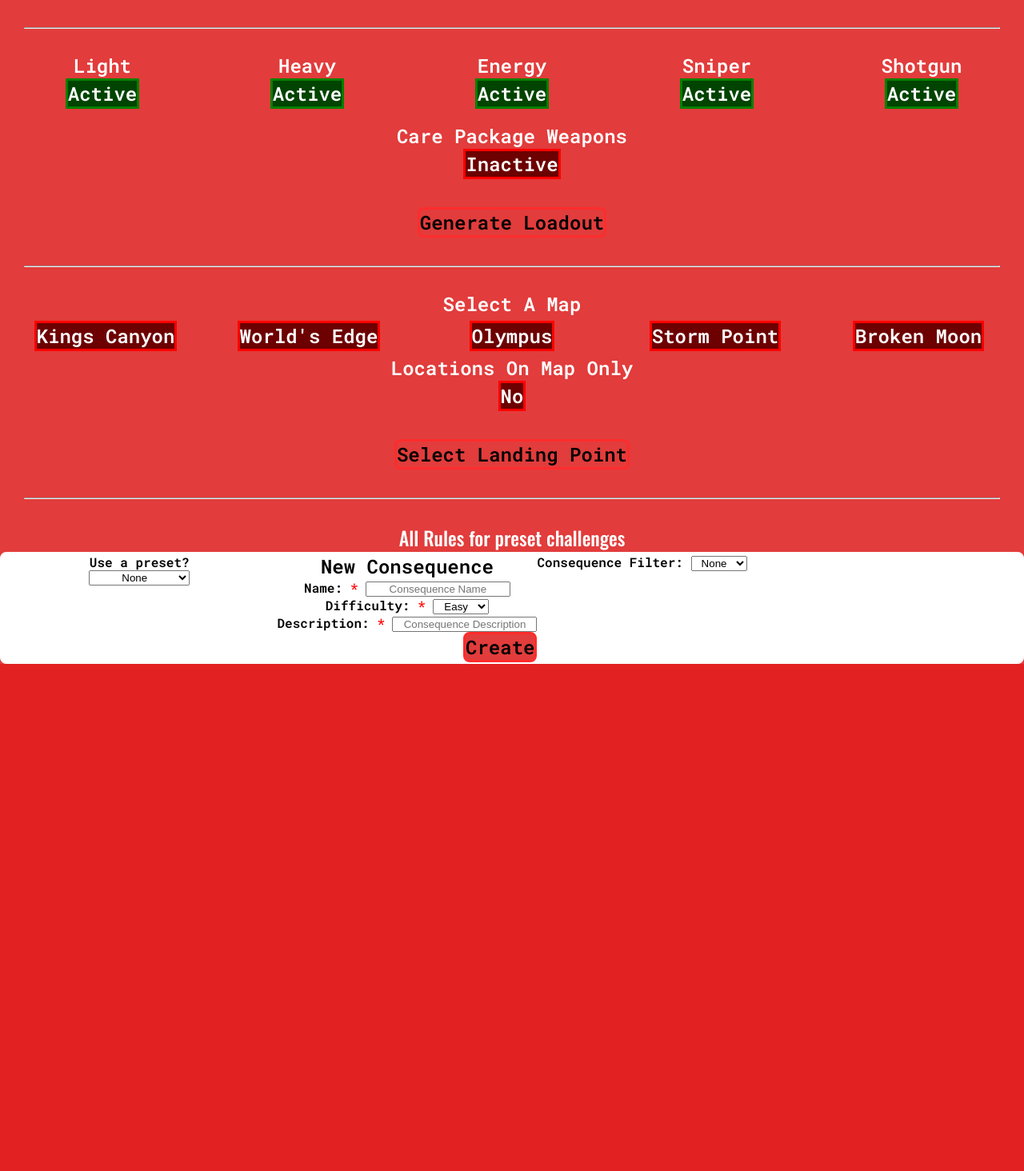
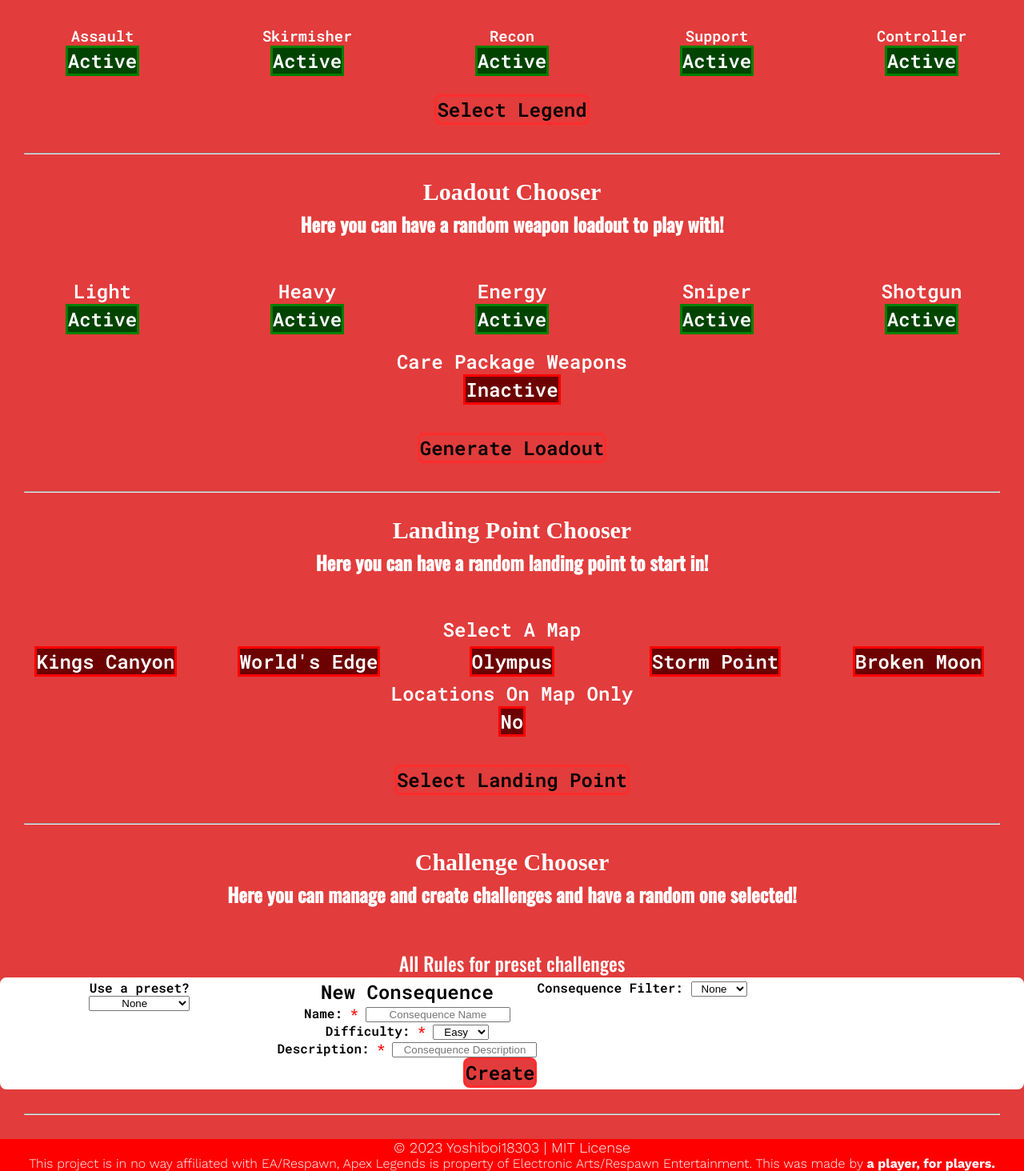
Before and after one commit to Yoshiboi18303/apex-mini-randomizer, a React (Create React App) app: page / in a window 1280 px wide. Shown: the part 414-1878 px from the top of the page at 80% size. Before the commit the page ends 1274 px from the top, so only its background shows below. Built offline with nearby package versions, Linux system fonts and the light colour scheme.

Commit message:
Add Footer Add Header Component to all randomizers Add initial divider to App

```diff
--- a/package.json
+++ b/package.json
@@ -25,12 +25,6 @@
     "predeploy": "git push -u origin main && cls && npm run build",
     "deploy": "gh-pages -b gh-pages -d build"
   },
-  "eslintConfig": {
-    "extends": [
-      "react-app",
-      "react-app/jest"
-    ]
-  },
   "browserslist": {
     "production": [
       ">0.2%",
--- a/src/App.tsx
+++ b/src/App.tsx
@@ -5,6 +5,7 @@
 import Banner from "./components/Banner";
 import ConsequenceChooser from "./components/randomizers/consequences/ConsequenceChooser";
 import { invertValue, getLocalStorageData } from "./utils/";
+import Footer from "./components/Footer";
 
 function isAprilFools(currentDate: Date = new Date()): boolean {
   // currentDate.getMonth() returns an index of the month, so 3 = 4 in this situation.
@@ -15,7 +16,8 @@
   const [useDarkMode, setUseDarkMode] = useState(
     getLocalStorageData<boolean>("isDarkMode", false)
   );
-  const isAprilFoolsDay = isAprilFools();
+  const currentDate = new Date();
+  const isAprilFoolsDay = isAprilFools(currentDate);
 
   useEffect(() => {
     localStorage.setItem("isDarkMode", JSON.stringify(useDarkMode));
@@ -68,6 +70,7 @@
         Here you can enjoy letting our "<em>very powerful algorithm</em>" decide
         a lot of stuff from the game Apex Legends!
       </h2>
+      <hr className="m-30px" />
       <ApexLegendChooser isDarkMode={useDarkMode} />
       <hr className="m-30px" />
       <WeaponChooser isDarkMode={useDarkMode} />
@@ -75,6 +78,27 @@
       <LandingPointChooser isDarkMode={useDarkMode} />
       <hr className="m-30px" />
       <ConsequenceChooser isDarkMode={useDarkMode} />
+      <hr className="m-30px" />
+      <Footer isDarkMode={useDarkMode}>
+        <div>
+          <h4 className="footer-text">
+            © {currentDate.getFullYear()} Yoshiboi18303 |{" "}
+            <a
+              href="https://github.com/Yoshiboi18303/apex-mini-randomizer/blob/main/LICENSE"
+              className="footer-text link"
+              target="_blank"
+              rel="noopener noreferrer"
+            >
+              MIT License
+            </a>
+          </h4>
+          <h6 className="footer-text">
+            This project is in no way affiliated with EA/Respawn, Apex Legends
+            is property of Electronic Arts/Respawn Entertainment. This was made
+            by <b>a player, for players.</b>
+          </h6>
+        </div>
+      </Footer>
     </div>
   );
 }
--- /dev/null
+++ b/src/components/Footer.tsx
@@ -0,0 +1,16 @@
+import React from "react";
+import { BaseComponentProps } from "../utils";
+
+interface FooterProps extends BaseComponentProps {
+  children: React.ReactNode;
+}
+
+export default function Footer({ children, isDarkMode }: FooterProps) {
+  return (
+    <footer
+      className={`footer-container ${isDarkMode ? "dark-mode" : "light-mode"}`}
+    >
+      {children}
+    </footer>
+  );
+}
--- /dev/null
+++ b/src/components/Header.tsx
@@ -0,0 +1,14 @@
+interface HeaderProps {
+  title: string;
+  description: string;
+  className?: string;
+}
+
+export default function Header({ title, description, className }: HeaderProps) {
+  return (
+    <div className={className}>
+      <h1 className="big-text">{title}</h1>
+      <h3 className="description">{description}</h3>
+    </div>
+  );
+}
--- a/src/components/randomizers/ApexLegendChooser.tsx
+++ b/src/components/randomizers/ApexLegendChooser.tsx
@@ -6,6 +6,7 @@
   invertArrayValue,
   BaseComponentProps,
 } from "../../utils";
+import Header from "../Header";
 
 export default function ApexLegendChooser({
   isDarkMode,
@@ -17,6 +18,11 @@
 
   return (
     <div>
+      <Header
+        title="Character Chooser"
+        description="Here you can have a random character selected to play as!"
+        className="mb-30px"
+      />
       {selectedLegend && (
         <>
           <div>
--- a/src/components/randomizers/LandingPointChooser.tsx
+++ b/src/components/randomizers/LandingPointChooser.tsx
@@ -8,6 +8,7 @@
   invertValue,
   BaseComponentProps,
 } from "../../utils/";
+import Header from "../Header";
 
 export default function LandingPointChooser({
   isDarkMode,
@@ -19,6 +20,11 @@
 
   return (
     <div>
+      <Header
+        title="Landing Point Chooser"
+        description="Here you can have a random landing point to start in!"
+        className="mb-30px"
+      />
       {chosenPoint && (
         <div>
           <h2 className="big-text legend-name m-5px">{chosenPoint.name}</h2>
--- a/src/components/randomizers/WeaponChooser.tsx
+++ b/src/components/randomizers/WeaponChooser.tsx
@@ -7,6 +7,7 @@
   ammoTypes,
   BaseComponentProps,
 } from "../../utils/";
+import Header from "../Header";
 import WeaponInfo from "../WeaponInfo";
 
 export default function WeaponChooser({
@@ -21,6 +22,11 @@
 
   return (
     <div>
+      <Header
+        title="Loadout Chooser"
+        description="Here you can have a random weapon loadout to play with!"
+        className="mb-30px"
+      />
       {selectedLoadout && (
         <div className="types">
           {selectedLoadout.map((weapon, index) => {
--- a/src/components/randomizers/consequences/ConsequenceChooser.tsx
+++ b/src/components/randomizers/consequences/ConsequenceChooser.tsx
@@ -8,6 +8,7 @@
   BaseComponentProps,
   getLocalStorageData,
 } from "../../../utils";
+import Header from "../../Header";
 import ConsequenceCreator from "./ConsequenceCreator";
 
 export default function ConsequenceChooser({
@@ -35,14 +36,28 @@
   }
 
   function removeItem(index: number): void {
-    const newItems = [...items];
-    setItems(newItems.filter((_, itemIndex) => itemIndex !== index));
+    const itemToRemove = items[index];
+    const shouldRemove = confirm(
+      `Are you sure you want to remove "${itemToRemove.name}"? This cannot be undone!`
+    );
+    if (shouldRemove) {
+      const newItems = [...items];
+      setItems(newItems.filter((_, itemIndex) => itemIndex !== index));
+    }
+  }
+
+  function removeAll(): void {
+    const shouldRemove = confirm("Are you sure? You will lose all changes!");
+    if (shouldRemove) setItems([]);
   }
 
   function resetComp(): void {
-    setItems([]);
-    setOldItems([]);
-    setSelectedConsequence(null);
+    const shouldRemove = confirm("Are you sure? You will lose all changes!");
+    if (shouldRemove) {
+      setItems([]);
+      setOldItems([]);
+      setSelectedConsequence(null);
+    }
   }
 
   function handleFilter(event: ChangeEvent<HTMLSelectElement>): void {
@@ -63,6 +78,11 @@
 
   return (
     <div>
+      <Header
+        title="Challenge Chooser"
+        description="Here you can manage and create challenges and have a random one selected!"
+        className="mb-30px"
+      />
       <a
         href="https://docs.google.com/document/d/1ztKALxr8LZ4tpxMpR0oBAiVkk0XNODlifXIzESp99Qk/edit?usp=sharing"
         className="description link m-5px"
@@ -124,7 +144,7 @@
               className={`type activator ${
                 isDarkMode ? "dark-mode" : "light-mode"
               }`}
-              onClick={() => setItems([])}
+              onClick={() => removeAll()}
             >
               Delete All
             </button>
--- a/src/index.css
+++ b/src/index.css
@@ -1,5 +1,6 @@
 @import url("https://fonts.googleapis.com/css2?family=Roboto+Mono:wght@600&display=swap");
 @import url("https://fonts.googleapis.com/css2?family=Oswald:wght@500&display=swap");
+@import url("https://fonts.googleapis.com/css2?family=Work+Sans:wght@300;700&display=swap");
 
 :root {
   /* Variables */
@@ -244,3 +245,28 @@
   border: 3px solid black;
   border-radius: 8px;
 }
+
+.footer-container.light-mode {
+  background-color: red;
+}
+
+.footer-container.dark-mode {
+  background-color: rgb(161, 0, 0);
+}
+
+.footer-text {
+  font-family: "Work Sans", sans-serif;
+  font-weight: 300;
+}
+
+h4.footer-text {
+  font-size: large !important;
+}
+
+h6.footer-text {
+  font-size: medium !important;
+}
+
+b {
+  font-weight: bold;
+}
```
